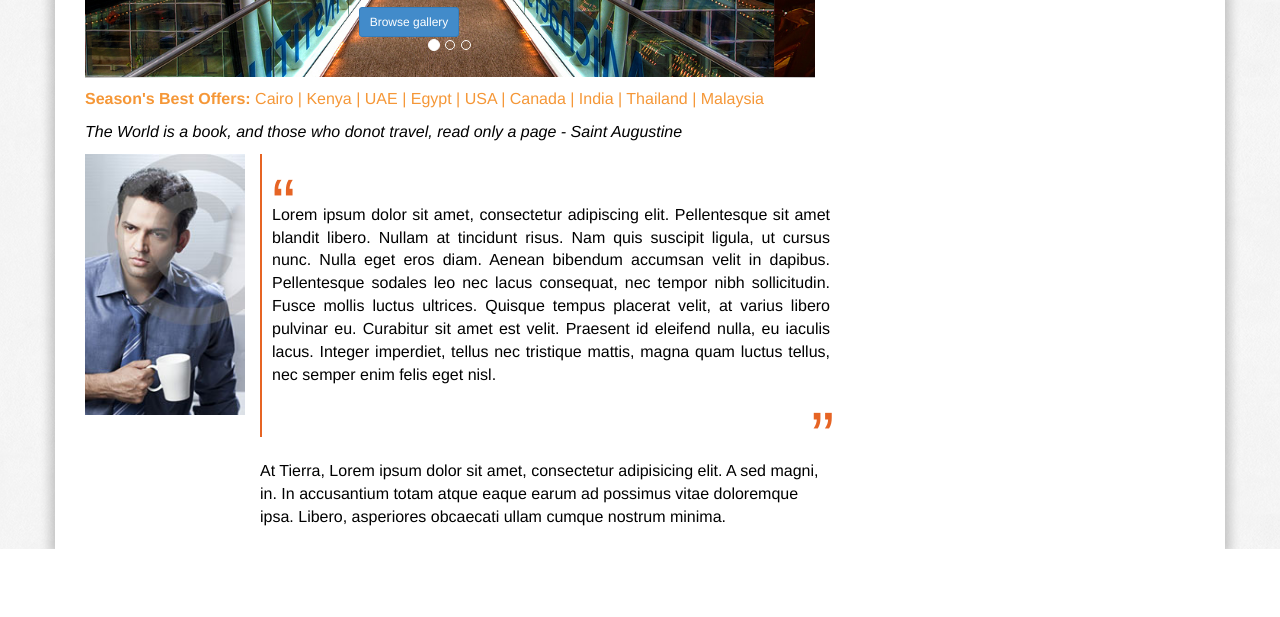
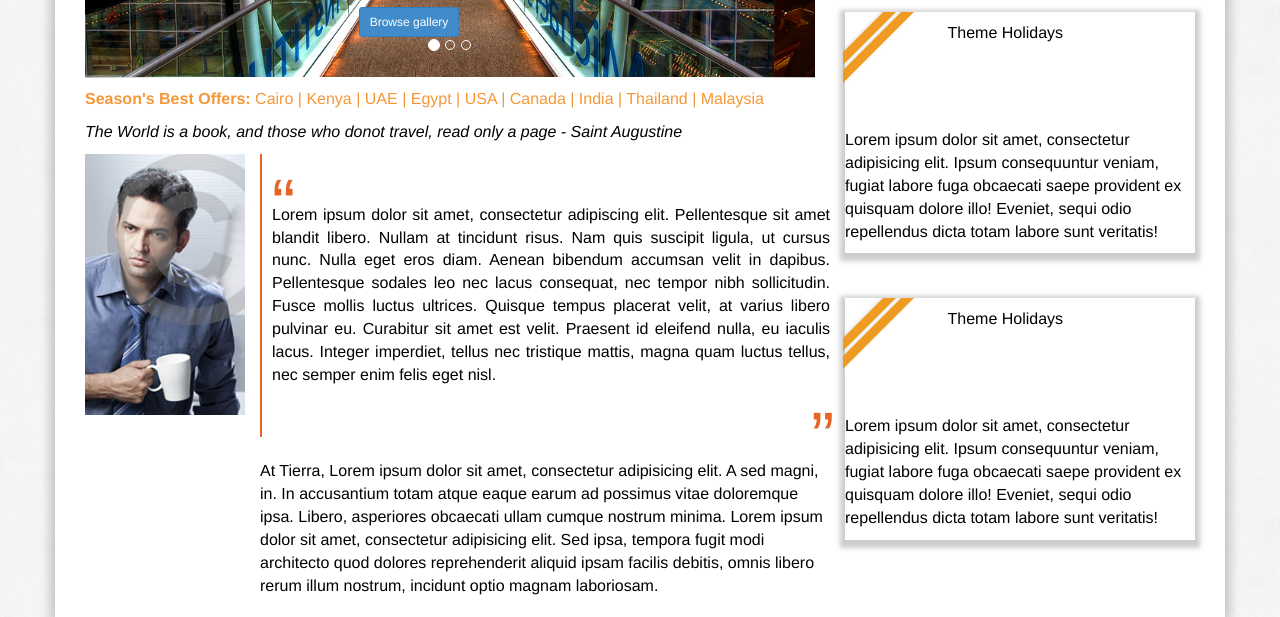
Before and after one commit to avj2352/tierra_holidays_static, a website: page index.html in a window 1280 px wide. Shown: the part 510-1127 px from the top of the page. Before the commit the page ends 1059 px from the top, so only its background shows below. Drawn offline with Linux system fonts and the light colour scheme.

Commit message:
Add Sidebar - Correction

```diff
--- a/components/less/mixins.less
+++ b/components/less/mixins.less
@@ -7,3 +7,10 @@
 -moz-box-shadow: @top @right @bottom @left rgba(0,0,0,@percent);
 box-shadow: @top @right @bottom @left rgba(0,0,0,@percent);
 }
+
+
+.box-shadow(@percent:0.2){
+-webkit-box-shadow: 0px 3px 5px 5px rgba(0,0,0,@percent);
+-moz-box-shadow: 0px 3px 5px 5px rgba(0,0,0,@percent);
+box-shadow: 0px 3px 5px 5px rgba(0,0,0,@percent);
+}
--- a/components/less/tierra.less
+++ b/components/less/tierra.less
@@ -126,9 +126,29 @@ header > div.col-lg-10 > h1{
 }
 /* Block quote CSS */
 
+#sidebar .col-lg-12{
+	.box-shadow(0.2);
+	margin: 0px 0px 45px;
+	padding-top: 10px;
+	padding-bottom: 10px;
+}
+
+#sidebar .article-header{
+	padding-bottom: 30px;
+}
+
+#sidebar .article-header .bookmark{
+	background: url(../img/yellow_stripes.png) 5px -5px no-repeat;
+	height: 77px;
+	left: -7px;
+	top: -10px;
+}
+
+
+
+
 
 /* Media Queries for responsiveness*/
-
 @media (min-width: 1200px){
 	header > div.col-lg-10 {
 	top: 90px;
--- a/index.html
+++ b/index.html
@@ -109,10 +109,11 @@
 
     <div class="row">
       <!-- Primary Section and Sidebar Section -->
+      <!-- Primary Section and Sidebar Section -->
+      <!-- Primary Section and Sidebar Section -->
+
       <div class="col-lg-8">
         <!-- Primary Section -->
-
-
         <!-- ######################################################################## -->
         <!-- Carousel Begin here -->
         <div id="myCarousel" class="carousel slide" data-ride="carousel">
@@ -198,23 +199,50 @@
         <div class="row">&nbsp;</div>
         <!-- Body Content -->
         <div class="row">
-        <p style="justify">At Tierra, Lorem ipsum dolor sit amet, consectetur adipisicing elit. A sed magni, in. In accusantium totam atque eaque earum ad possimus vitae doloremque ipsa. Libero, asperiores obcaecati ullam cumque nostrum minima.</p>
+        <p style="justify">At Tierra, Lorem ipsum dolor sit amet, consectetur adipisicing elit. A sed magni, in. In accusantium totam atque eaque earum ad possimus vitae doloremque ipsa. Libero, asperiores obcaecati ullam cumque nostrum minima. Lorem ipsum dolor sit amet, consectetur adipisicing elit. Sed ipsa, tempora fugit modi architecto quod dolores reprehenderit aliquid ipsam facilis debitis, omnis libero rerum illum nostrum, incidunt optio magnam laboriosam.</p>
         </div><!-- Body Content -->
       </div><!-- Main Article #2 -->
 
       <!-- Image -->
       <div class="col-lg-3 visible-lg col-lg-pull-9"><img src="img/section_img.jpg" class="img-responsive" alt=""></div><!-- Image -->
-    </div>
-    <!--  -->
+    </div><!--  -->
+    </div><!-- Primary Section ends here -->
+      <!-- Sidebar section begins here-->
+      <div class="col-lg-4" id="sidebar">
 
-
-    </div><!-- Primary Section ends here -->
-
-
-
-
-      <!-- Sidebar section begins here-->
-      <div class="col-lg-4">
+        <!-- Sidebar 1 -->
+        <section class="col-lg-12">
+          <div class="row article-header">
+            <div class="col-lg-3 col-md-3 col-sm-3 col-xs-3 bookmark"></div>
+            <div class="col-lg-6 col-md-6 col-sm-6 col-xs-6">Theme Holidays</div>
+            <div class="col-lg-3 col-md-3 col-sm-3 col-xs-3 thumbnail-icon1"></div>
+          </div>
+          <article class="row">
+            Lorem ipsum dolor sit amet, consectetur adipisicing elit. Ipsum consequuntur veniam, fugiat labore fuga obcaecati saepe provident ex quisquam dolore illo! Eveniet, sequi odio repellendus dicta totam labore sunt veritatis!
+          </article>
+        </section><!-- Sidebar 1 -->
+        <!-- Sidebar 1 -->
+        <section class="col-lg-12">
+          <div class="row article-header">
+            <div class="col-lg-3 col-md-3 col-sm-3 col-xs-3 bookmark"></div>
+            <div class="col-lg-6 col-md-6 col-sm-6 col-xs-6">Theme Holidays</div>
+            <div class="col-lg-3 col-md-3 col-sm-3 col-xs-3 thumbnail-icon2"></div>
+          </div>
+          <article class="row">
+            Lorem ipsum dolor sit amet, consectetur adipisicing elit. Ipsum consequuntur veniam, fugiat labore fuga obcaecati saepe provident ex quisquam dolore illo! Eveniet, sequi odio repellendus dicta totam labore sunt veritatis!
+          </article>
+        </section><!-- Sidebar 1 -->
+        <!-- Sidebar 1 -->
+        <section class="col-lg-12">
+          <div class="row article-header">
+            <div class="col-lg-3 col-md-3 col-sm-3 col-xs-3 bookmark"></div>
+            <div class="col-lg-6 col-md-6 col-sm-6 col-xs-6">Theme Holidays</div>
+            <div class="col-lg-3 col-md-3 col-sm-3 col-xs-3 thumbnail-icon3"></div>
+          </div>
+          <article class="row">
+            Lorem ipsum dolor sit amet, consectetur adipisicing elit. Ipsum consequuntur veniam, fugiat labore fuga obcaecati saepe provident ex quisquam dolore illo! Eveniet, sequi odio repellendus dicta totam labore sunt veritatis!
+          </article>
+        </section><!-- Sidebar 1 -->
 
       </div><!-- Sidebar section ends here-->
       <div></div>
```
Also changed, not shown: README.html (+5 -0 lines), README.md, components/css/tierra.css, components/scripts/min/scripts.min.js (added), js/min/scripts.min.js (added), styles/styles.css.
